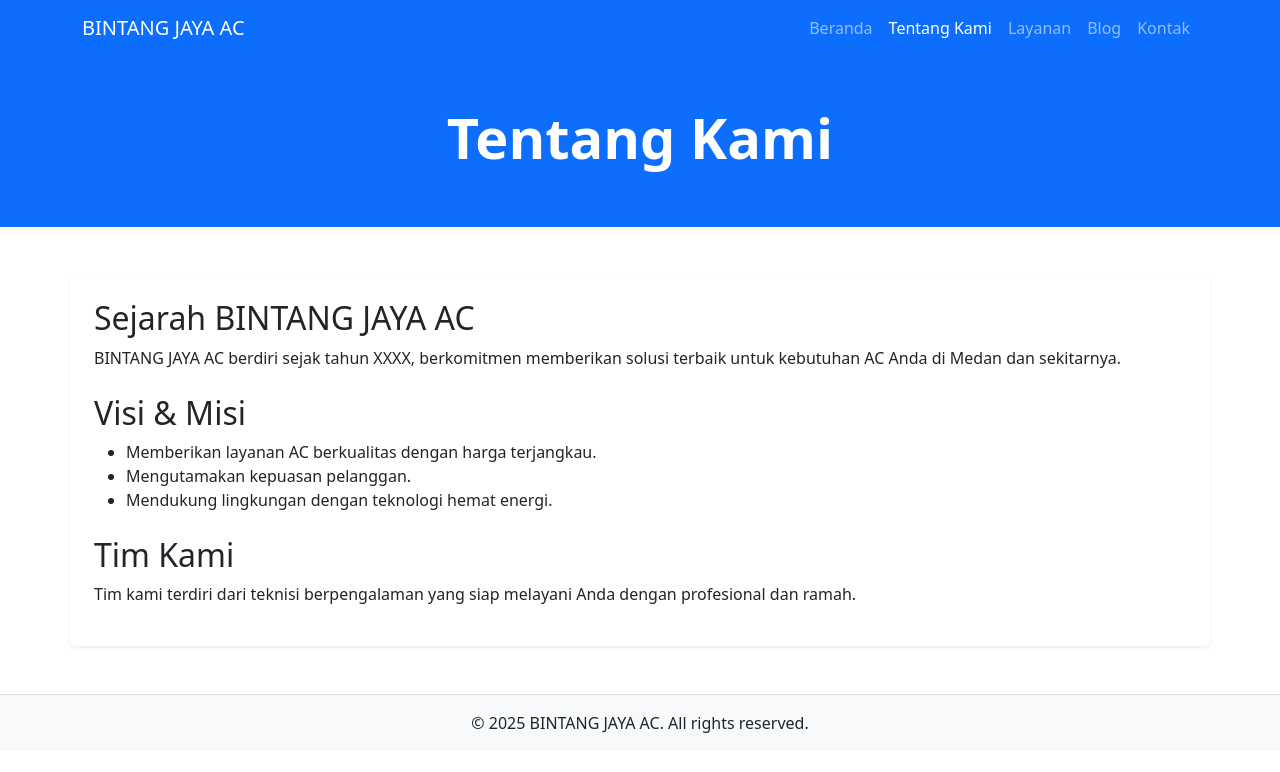
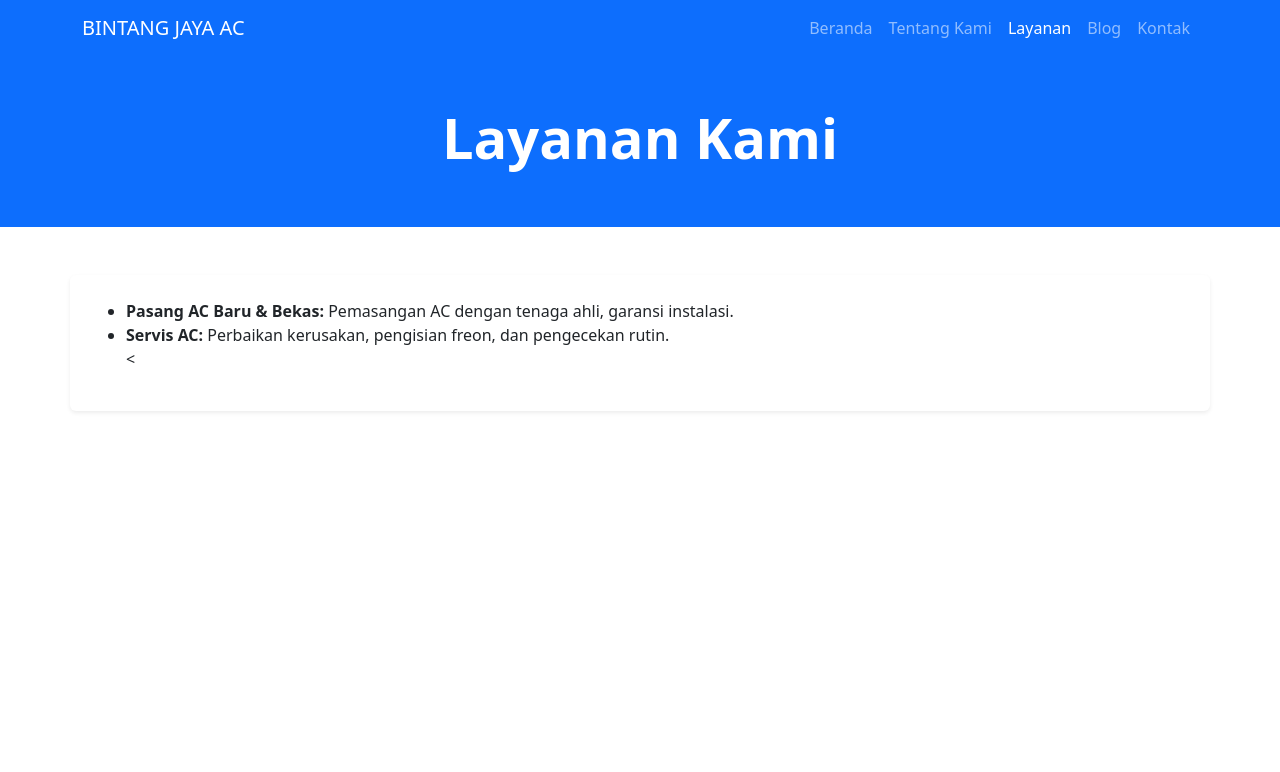
Before and after one commit to pancasurya0609/BINTANGJAYAAC, a plain HTML site: page bintang-jaya-ac/layanan.html in a window 1280 px wide. Drawn offline with nearby package versions, Linux system fonts and the light colour scheme.

Commit message:
layanan.html
Signed-off-by: pancasurya0609 <pancasuryananda0609@gmail.com>

```diff
--- a/bintang-jaya-ac/layanan.html
+++ b/bintang-jaya-ac/layanan.html
@@ -3,7 +3,7 @@
 <head>
   <meta charset="UTF-8" />
   <meta name="viewport" content="width=device-width, initial-scale=1" />
-  <title>Tentang Kami - BINTANG JAYA AC</title>
+  <title>Layanan - BINTANG JAYA AC</title>
   <link href="https://cdn.jsdelivr.net/npm/bootstrap@5.3.0/dist/css/bootstrap.min.css" rel="stylesheet" />
 </head>
 <body>
@@ -22,8 +22,8 @@
       <div class="collapse navbar-collapse" id="navbarNav">
         <ul class="navbar-nav ms-auto">
           <li class="nav-item"><a class="nav-link" href="index.html">Beranda</a></li>
-          <li class="nav-item"><a class="nav-link active" href="about.html">Tentang Kami</a></li>
-          <li class="nav-item"><a class="nav-link" href="services.html">Layanan</a></li>
+          <li class="nav-item"><a class="nav-link" href="about.html">Tentang Kami</a></li>
+          <li class="nav-item"><a class="nav-link active" href="services.html">Layanan</a></li>
           <li class="nav-item"><a class="nav-link" href="blog.html">Blog</a></li>
           <li class="nav-item"><a class="nav-link" href="contact.html">Kontak</a></li>
         </ul>
@@ -33,35 +33,12 @@
 
   <header class="bg-primary text-white py-5">
     <div class="container text-center">
-      <h1 class="display-4 fw-bold">Tentang Kami</h1>
+      <h1 class="display-4 fw-bold">Layanan Kami</h1>
     </div>
   </header>
 
   <main class="container my-5 bg-white p-4 rounded shadow-sm">
-    <section>
-      <h2>Sejarah BINTANG JAYA AC</h2>
-      <p>BINTANG JAYA AC berdiri sejak tahun XXXX, berkomitmen memberikan solusi terbaik untuk kebutuhan AC Anda di Medan dan sekitarnya.</p>
-    </section>
-
-    <section class="mt-4">
-      <h2>Visi & Misi</h2>
-      <ul>
-        <li>Memberikan layanan AC berkualitas dengan harga terjangkau.</li>
-        <li>Mengutamakan kepuasan pelanggan.</li>
-        <li>Mendukung lingkungan dengan teknologi hemat energi.</li>
-      </ul>
-    </section>
-
-    <section class="mt-4">
-      <h2>Tim Kami</h2>
-      <p>Tim kami terdiri dari teknisi berpengalaman yang siap melayani Anda dengan profesional dan ramah.</p>
-    </section>
-  </main>
-
-  <footer class="bg-light text-center py-3 mt-5 border-top">
-    &copy; 2025 BINTANG JAYA AC. All rights reserved.
-  </footer>
-
-  <script src="https://cdn.jsdelivr.net/npm/bootstrap@5.3.0/dist/js/bootstrap.bundle.min.js"></script>
-</body>
-</html>
+    <ul>
+      <li><strong>Pasang AC Baru & Bekas:</strong> Pemasangan AC dengan tenaga ahli, garansi instalasi.</li>
+      <li><strong>Servis AC:</strong> Perbaikan kerusakan, pengisian freon, dan pengecekan rutin.</li>
+      <
```
